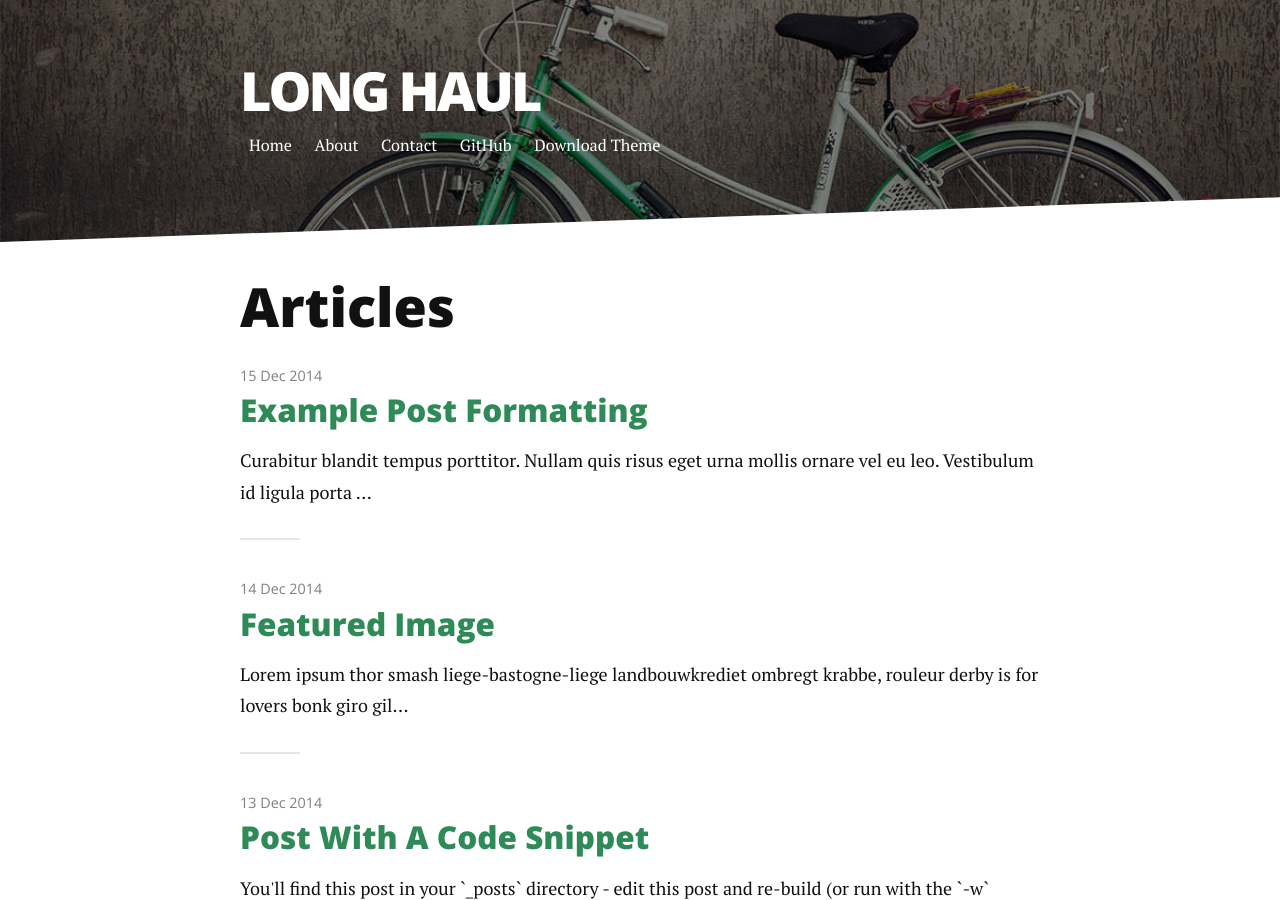
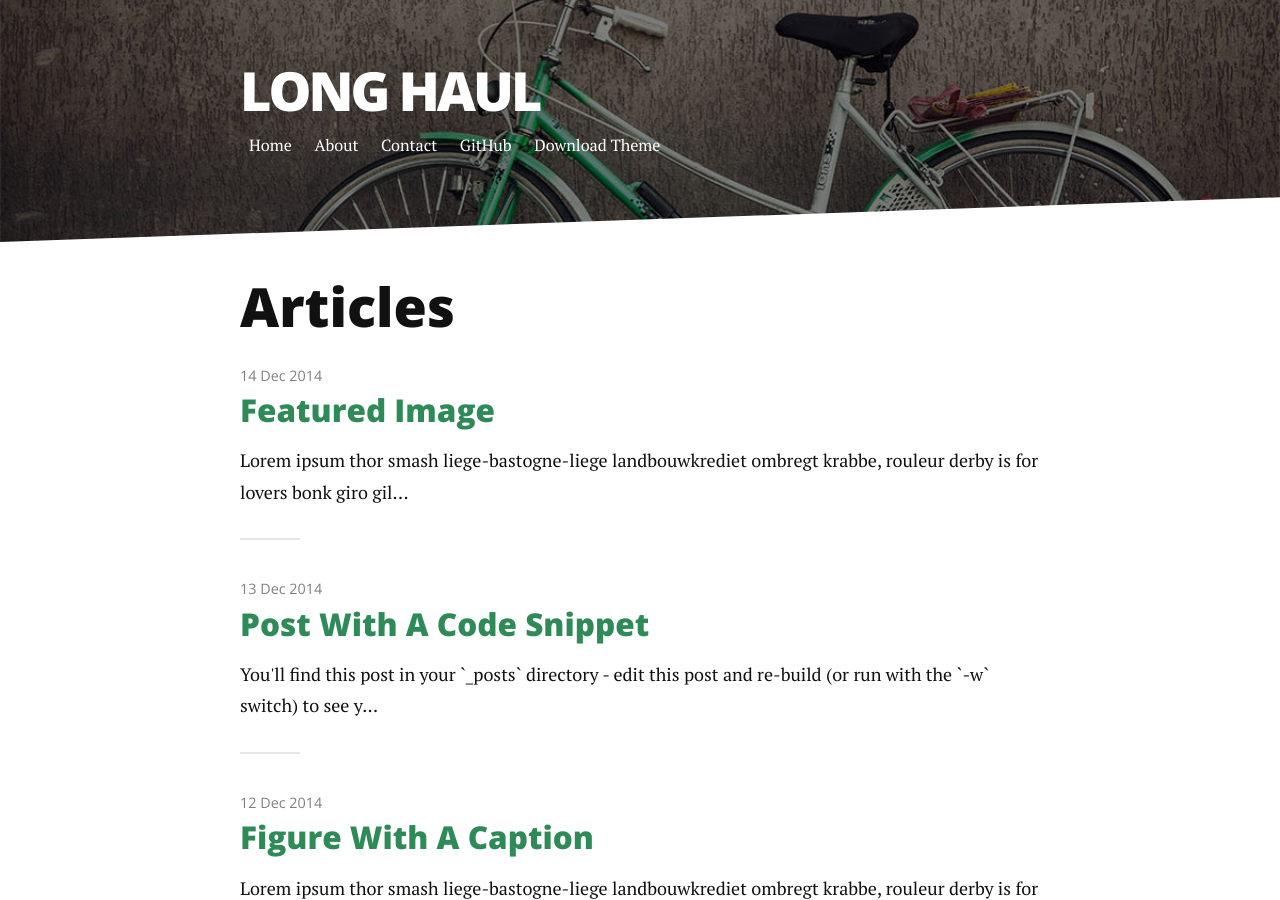
Before and after one commit to shrinidhit/HFID-website, a Jekyll site: the page built from articles.md, in a window 1280 px wide and 900 px high. Built offline with Jekyll 4.4.1, drawn with Linux system fonts in a browser that asks for light colours; nearby versions of some CDN libraries; part of the change alters nothing that is shown.

```diff
--- a/_config.yml
+++ b/_config.yml
@@ -3,7 +3,7 @@ description: Long Form Jekyll theme built with SASS / COMPASS / SUSY
 
 url: http://hfid.olin.edu/sa2017/badlands/jekyll
 baseurl: ""
-# paginate_path: "blog/page:num/"
+paginate_path: "blog/page:num/"
 permalink: blog/:title/
 
 markdown: kramdown
--- a/_posts/2014-12-15-example-post-formatting.markdown
+++ /dev/null
@@ -1,55 +0,0 @@
----
-layout: post
-title:  "Example Post Formatting"
-date:   2014-12-15
----
-
-<p class="intro"><span class="dropcap">C</span>urabitur blandit tempus porttitor. Nullam quis risus eget urna mollis ornare vel eu leo. Vestibulum id ligula porta felis euismod semper. Donec sed odio dui. Aenean lacinia bibendum nulla sed consectetur.</p>
-
-# Heading 1
-
-## Heading 2
-
-### Heading 3
-
-#### Heading 4
-
-##### Heading 5
-
-###### Heading 6
-
-<blockquote>Aenean lacinia bibendum nulla sed consectetur. Morbi leo risus, porta ac consectetur ac, vestibulum at eros. Cras mattis consectetur purus sit amet fermentum. Nulla vitae elit libero, a pharetra augue. Curabitur blandit tempus porttitor. Donec sed odio dui. Cras mattis consectetur purus sit amet fermentum.</blockquote>
-
-Nullam quis risus eget urna mollis ornare vel eu leo. Cras mattis consectetur purus sit amet fermentum. Duis mollis, est non commodo luctus, nisi erat porttitor ligula, eget lacinia odio sem nec elit. Vivamus sagittis lacus vel augue laoreet rutrum faucibus dolor auctor.
-
-## Unordered List
-* List Item
-* Longer List Item
-  * Nested List Item
-  * Nested Item
-* List Item
-
-## Ordered List
-1. List Item
-2. Longer List Item
-    1. Nested OL Item
-    2. Another Nested Item
-3. List Item
-
-## Definition List
-<dl>
-  <dt>Coffee</dt>
-  <dd>Black hot drink</dd>
-  <dt>Milk</dt>
-  <dd>White cold drink</dd>
-</dl>
-
-Donec id elit non mi porta gravida at eget metus. Cum sociis natoque penatibus et magnis dis parturient montes, nascetur ridiculus mus. Maecenas faucibus mollis interdum. Donec sed odio dui. Cras justo odio, dapibus ac facilisis in, egestas eget quam.
-
-Cras justo odio, dapibus ac facilisis in, egestas eget quam. Curabitur blandit tempus porttitor. Cum sociis natoque penatibus et magnis dis parturient montes, nascetur ridiculus mus. Donec id elit non mi porta gravida at eget metus. Aenean eu leo quam. Pellentesque ornare sem lacinia quam venenatis vestibulum. Sed posuere consectetur est at lobortis. Vivamus sagittis lacus vel augue laoreet rutrum faucibus dolor auctor.
-
-Maecenas faucibus mollis interdum. Maecenas faucibus mollis interdum. Duis mollis, est non commodo luctus, nisi erat porttitor ligula, eget lacinia odio sem nec elit. Etiam porta sem malesuada magna mollis euismod. Vestibulum id ligula porta felis euismod semper. Cras mattis consectetur purus sit amet fermentum.
-
-Sed posuere consectetur est at lobortis. Fusce dapibus, tellus ac cursus commodo, tortor mauris condimentum nibh, ut fermentum massa justo sit amet risus. Fusce dapibus, tellus ac cursus commodo, tortor mauris condimentum nibh, ut fermentum massa justo sit amet risus. Aenean eu leo quam. Pellentesque ornare sem lacinia quam venenatis vestibulum.
-
-Curabitur blandit tempus porttitor. Lorem ipsum dolor sit amet, consectetur adipiscing elit. Vivamus sagittis lacus vel augue laoreet rutrum faucibus dolor auctor. Curabitur blandit tempus porttitor. Nullam quis risus eget urna mollis ornare vel eu leo. Maecenas faucibus mollis interdum. Nullam id dolor id nibh ultricies vehicula ut id elit.
```
